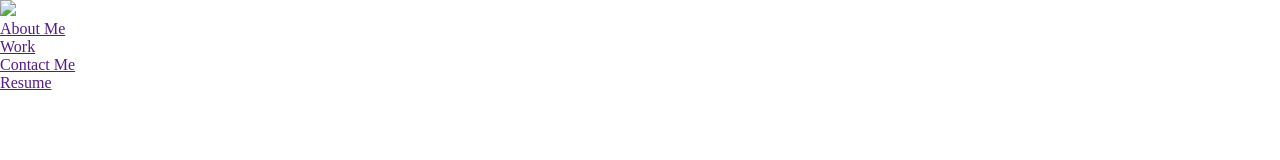
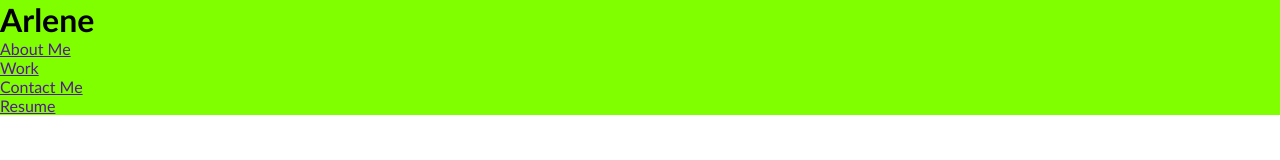
Before and after one commit to combatbrownie/her-professional-portfolio, a plain HTML site: page index.html in a window 1280 px wide. Drawn offline with Linux system fonts and the light colour scheme.

Commit message:
add changes to universal selector and #id background

```diff
--- a/index.html
+++ b/index.html
@@ -12,8 +12,8 @@
 <body>
 <header id="header">
     <div class="container"></div>
-        <a href="#" class="marker"><img src="marker.image"</a>
-            <nav>
+        <h1 id="Arlene">Arlene</h1>
+            <nav class="main-nav">
             <ul>
                 <li><a href="">About Me</a></li>
                 <li><a href="">Work</a></li>
--- a/style.css
+++ b/style.css
@@ -2,15 +2,21 @@
   box-sizing: border-box;
   padding: 0;
   margin: 0;
+  font-family: "Trebuchet MS";
 }
-body {
-  background: none;
+
+#header {
+  background: chartreuse;
 }
 
 .container {
   display: flex;
+  width: 90;
 }
 
+body {
+  background: none;
+}
 .card {
   background: white;
   width: 220px;
```
